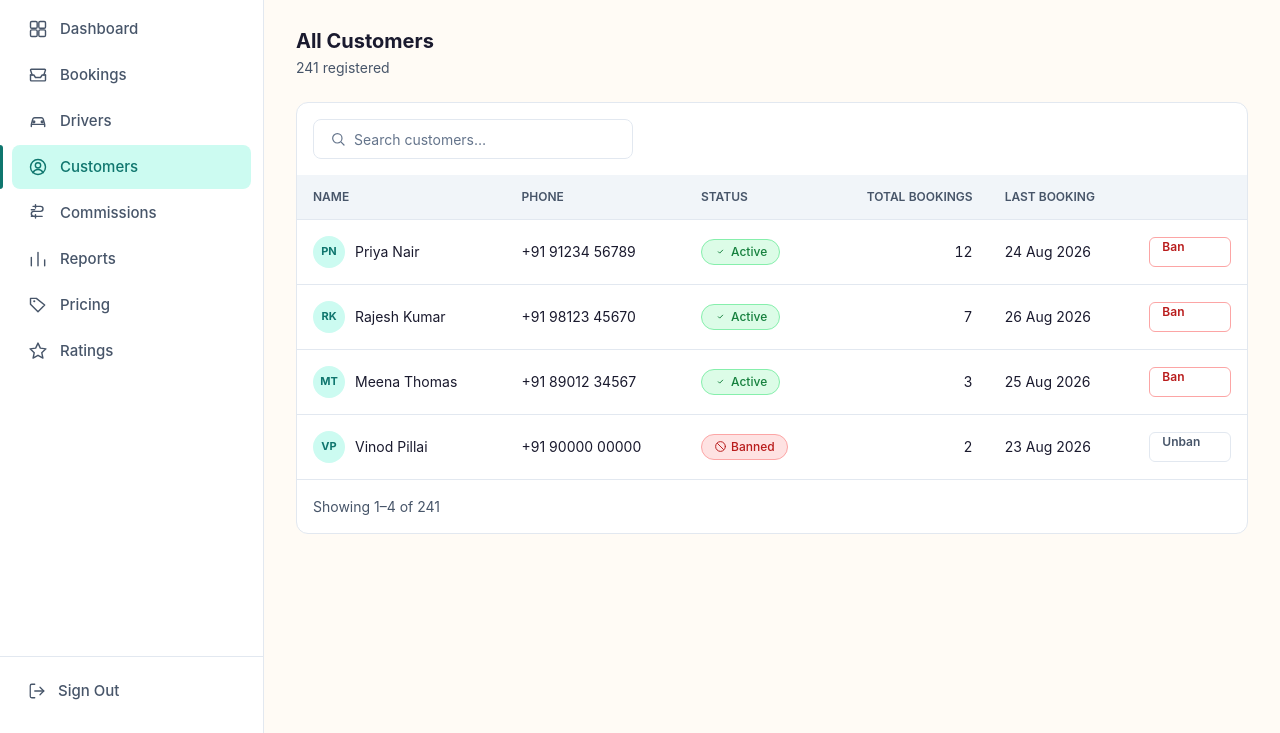
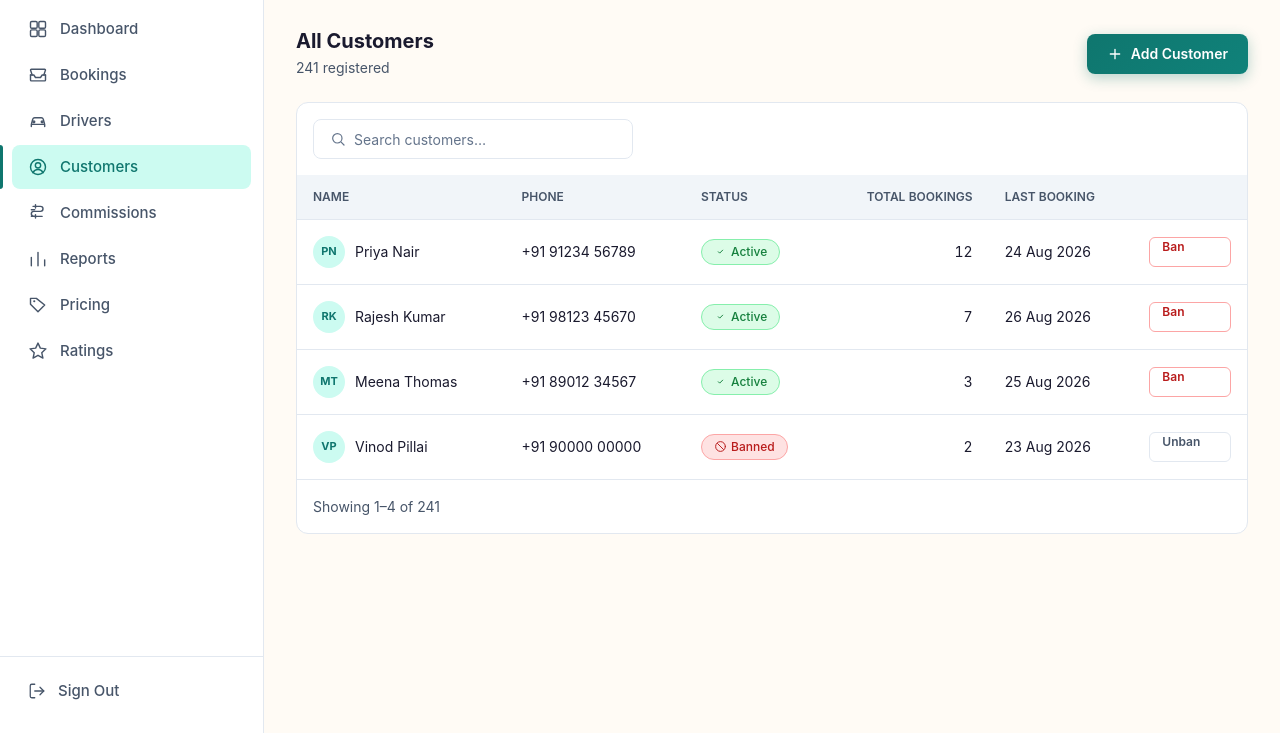
Before and after one commit to Sanjo-jose-vellakadayil/Docs, a plain HTML site: page frontend/designs for screens/AdminCustomers.dc.html in a window 1280 px wide. Shown: the part 67-800 px from the top of the page. Drawn offline with Linux system fonts and the light colour scheme; a script that the page names is missing.

Commit message:
Add 'Add Customer' button to the Admin Customers page

```diff
--- a/frontend/designs for screens/AdminCustomers.dc.html
+++ b/frontend/designs for screens/AdminCustomers.dc.html
@@ -13,6 +13,7 @@
   --color-background:#FFFBF5;--color-surface:#FFFFFF;--color-foreground:#1A1A2E;
   --color-foreground-muted:#475569;--color-foreground-subtle:#64748B;
   --color-border:#E2E8F0;--color-muted:#F1F5F9;--color-destructive:#B91C1C;
+  --gradient-cta:linear-gradient(135deg,#0F766E 0%,#10827A 100%);
   --radius-sm:6px;--radius-md:8px;--radius-lg:12px;--radius-pill:9999px;
   --shadow-sm:0 1px 2px rgba(0,0,0,.05);
   --space-1:4px;--space-2:8px;--space-3:12px;--space-4:16px;--space-5:20px;--space-6:24px;--space-8:32px;
@@ -46,8 +47,11 @@ button{font-family:inherit;cursor:pointer;}
 .avatar{width:32px;height:32px;border-radius:50%;background:var(--color-primary-light);color:var(--color-primary);display:flex;align-items:center;justify-content:center;font-weight:600;font-size:.75rem;}
 .usermenu__name{font-size:.875rem;font-weight:500;}
 .content{max-width:1280px;margin:0 auto;padding:var(--space-8);width:100%;}
-.pageheader{margin-bottom:var(--space-6);}
+.pageheader{display:flex;justify-content:space-between;align-items:center;margin-bottom:var(--space-6);}
 .pageheader p{color:var(--color-foreground-muted);font-size:.875rem;margin-top:4px;}
+
+.btn{display:inline-flex;align-items:center;justify-content:center;gap:var(--space-2);height:40px;padding:0 var(--space-5);border-radius:var(--radius-md);font-size:.875rem;font-weight:600;border:none;white-space:nowrap;}
+.btn--primary{background:var(--gradient-cta);color:#fff;box-shadow:0 4px 14px rgba(15,118,110,.3);}
 
 .badge{display:inline-flex;align-items:center;gap:var(--space-1);height:26px;padding:0 var(--space-3);border-radius:var(--radius-pill);border:1px solid;font-size:.75rem;font-weight:500;}
 .badge--active{background:#DCFCE7;color:#15803D;border-color:#86EFAC;}
@@ -97,7 +101,10 @@ tbody tr:hover{background:var(--color-muted);}
     </header>
 
     <div class="content">
-      <div class="pageheader"><h2 style="font-size:1.25rem;font-weight:700">All Customers</h2><p>241 registered</p></div>
+      <div class="pageheader">
+        <div><h2 style="font-size:1.25rem;font-weight:700">All Customers</h2><p>241 registered</p></div>
+        <a class="btn btn--primary"><svg width="16" height="16" viewBox="0 0 24 24" fill="none" stroke="currentColor" stroke-width="2" stroke-linecap="round"><path d="M12 5v14M5 12h14"/></svg>Add Customer</a>
+      </div>
 
       <div class="table-wrap">
         <div class="filters">
```
